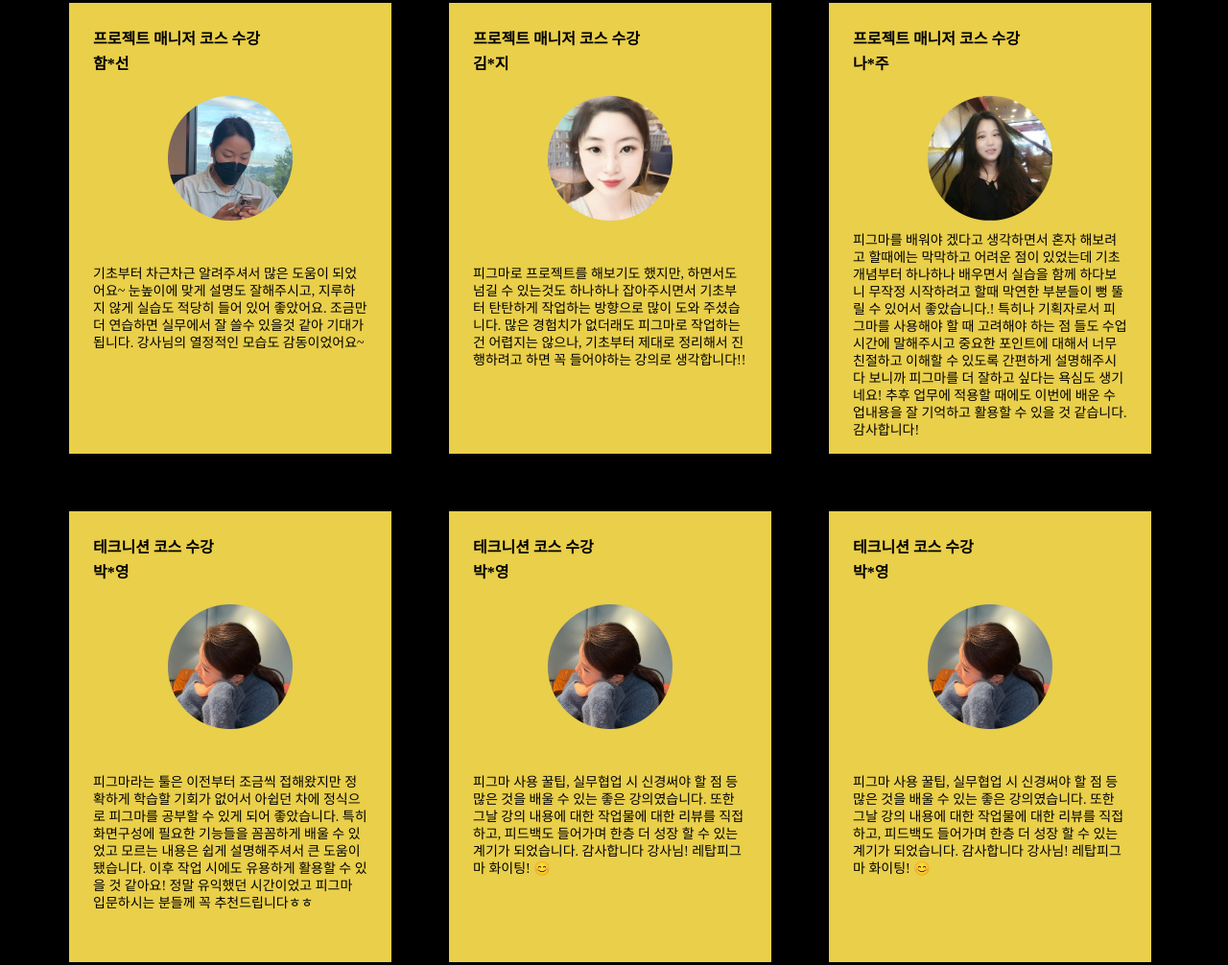
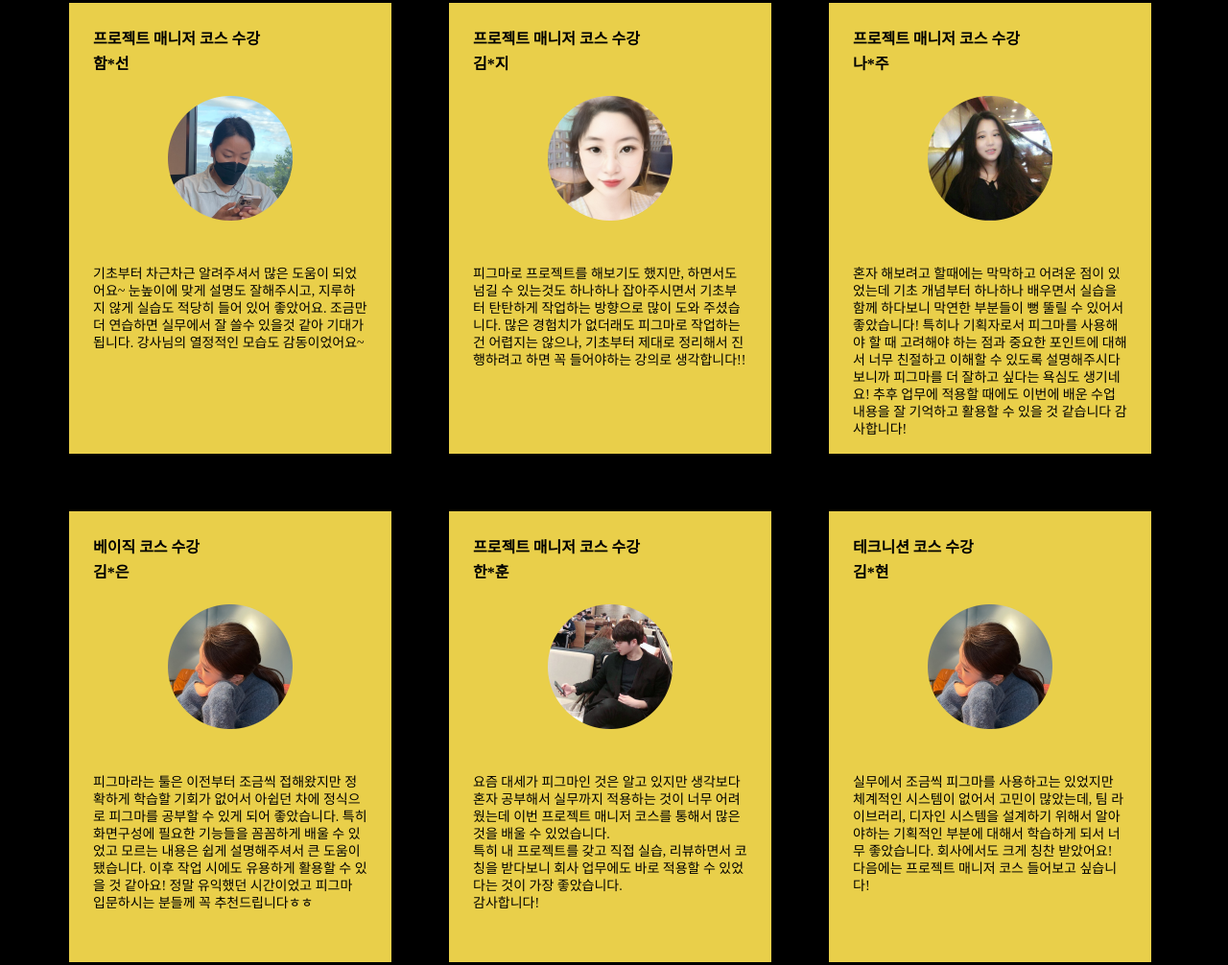
Before and after one commit to bichina/letapefigma, a plain HTML site: page sub/review.html in a window 1280 px wide. Shown: the part 1047-2053 px from the top of the page at 96% size. Drawn offline with Linux system fonts and the light colour scheme; a web font is replaced by a local one.

Commit message:
수정사항반영

```diff
--- a/css/class.css
+++ b/css/class.css
@@ -120,12 +120,14 @@
     min-width: 1280px;
     background-color: #000;
     overflow: hidden;
+    z-index: -2;
 }
 .bgLine {
     position: absolute;
     width: 100%;
     height: 1px;
     background-color:#212121;
+    z-index: -1;
 }
 .bgLine1 {
     top: 151px;
@@ -190,7 +192,7 @@
     padding: 0 77px 0 23px;
 }
 .serviceImg3 {
-    width: 700px;
+    width: 759px;
     height: 350px;
     float: right;
 }
--- a/css/common.css
+++ b/css/common.css
@@ -164,6 +164,7 @@
     font-weight: 300;
     font-size: 16px;
     line-height: 20px;
+    transform: skewskew(-0.1deg);
 }
 .body16Regular {
     font-family: 'NanumSquare';
@@ -171,6 +172,7 @@
     font-weight: 400;
     font-size: 16px;
     line-height: 26px;
+    transform: skew(-0.1deg);
 }
 .body16Bold {
     font-family: 'NanumSquare';
@@ -178,6 +180,7 @@
     font-weight: 700;
     font-size: 16px;
     line-height: 26px;
+    transform: skew(-0.1deg);
 }
 .body16ExtraBold {
     font-family: 'NanumSquare';
@@ -185,6 +188,7 @@
     font-weight: 800;
     font-size: 16px;
     line-height: 26px;
+    transform: skew(-0.1deg);
 }
 .subtextLight {
   font-family: 'NanumSquare';
--- a/m/css/common.css
+++ b/m/css/common.css
@@ -297,7 +297,7 @@
     top: 0;
     bottom: 0;
     background: #1F1E23;
-    opacity: 0.85;
+    opacity: 0.95;
     color: #fff;
     transition: 250ms;
   }
--- a/sub/review.html
+++ b/sub/review.html
@@ -98,18 +98,16 @@
             <div class="reviewBox">
                 <p class="body16Bold">프로젝트 매니저 코스 수강</p>
                 <p class="body16Bold">나*주</p>
-                <img src="./../images/review/06_Na_heyjoo.png" alt="수강생 사진" style="padding-bottom: 12px;">
+                <img src="./../images/review/06_Na_heyjoo.png" alt="수강생 사진">
                 <p class="subtextRegular">
-                    피그마를 배워야 겠다고 생각하면서 혼자 해보려고 할때에는 막막하고 어려운 점이 있었는데
-                    기초 개념부터 하나하나 배우면서 실습을 함께 하다보니 무작정 시작하려고 할때 막연한 부분들이 뻥 뚤릴 수  있어서 좋았습니다.!
-                    특히나 기획자로서 피그마를 사용해야 할 때  고려해야 하는 점 들도 수업시간에 말해주시고
-                    중요한 포인트에 대해서 너무 친절하고 이해할 수 있도록 간편하게 설명해주시다 보니까 피그마를 더 잘하고 싶다는 욕심도 생기네요!
-                    추후 업무에 적용할 때에도 이번에 배운 수업내용을 잘 기억하고 활용할 수 있을 것 같습니다. 감사합니다!
+                    혼자 해보려고 할때에는 막막하고 어려운 점이 있었는데 기초 개념부터 하나하나 배우면서 실습을 함께 하다보니 막연한 부분들이 뻥 뚤릴 수  있어서 좋았습니다!
+                    특히나 기획자로서 피그마를 사용해야 할 때  고려해야 하는 점과 중요한 포인트에 대해서 너무 친절하고 이해할 수 있도록 설명해주시다 보니까 피그마를 더 잘하고 싶다는 욕심도 생기네요!
+                    추후 업무에 적용할 때에도 이번에 배운 수업내용을 잘 기억하고 활용할 수 있을 것 같습니다  감사합니다!
                 </p>
             </div>
             <div class="reviewBox">
-                <p class="body16Bold">테크니션 코스 수강</p>
-                <p class="body16Bold">박*영</p>
+                <p class="body16Bold">베이직 코스 수강</p>
+                <p class="body16Bold">김*은</p>
                 <img src="./../images/review/02_park_jiyong.png" alt="수강생 사진">
                 <p class="subtextRegular">
                     피그마라는 툴은 이전부터 조금씩 접해왔지만 정확하게 학습할 기회가 없어서 아쉽던 차에 정식으로 피그마를 공부할 수 있게 되어 좋았습니다.
@@ -117,23 +115,23 @@
                     이후 작업 시에도 유용하게 활용할 수 있을 것 같아요! 정말 유익했던 시간이었고 피그마 입문하시는 분들께 꼭 추천드립니다ㅎㅎ
             </div>
             <div class="reviewBox">
-                <p class="body16Bold">테크니션 코스 수강</p>
-                <p class="body16Bold">박*영</p>
-                <img src="./../images/review/02_park_jiyong.png" alt="수강생 사진">
+                <p class="body16Bold">프로젝트 매니저 코스 수강</p>
+                <p class="body16Bold">한*훈</p>
+                <img src="./../images/review/08_Han_hoon.png" alt="수강생 사진">
                 <p class="subtextRegular">
-                    피그마 사용 꿀팁, 실무협업 시 신경써야 할 점 등 많은 것을 배울 수 있는 좋은 강의였습니다.
-                    또한 그날 강의 내용에 대한 작업물에 대한 리뷰를 직접하고,
-                    피드백도 들어가며 한층 더 성장 할 수 있는 계기가 되었습니다. 감사합니다 강사님! 레탑피그마 화이팅! 😊
+                    요즘 대세가 피그마인 것은 알고 있지만 생각보다 혼자 공부해서 실무까지 적용하는 것이 너무 어려웠는데 이번 프로젝트 매니저 코스를 통해서 많은 것을 배울 수 있었습니다. <br>
+                    특히 내 프로젝트를 갖고 직접 실습, 리뷰하면서 코칭을 받다보니 회사 업무에도 바로 적용할 수 있었다는 것이 가장 좋았습니다. <br>
+                    감사합니다!
                 </p>
             </div>
             <div class="reviewBox">
                 <p class="body16Bold">테크니션 코스 수강</p>
-                <p class="body16Bold">박*영</p>
+                <p class="body16Bold">김*현</p>
                 <img src="./../images/review/02_park_jiyong.png" alt="수강생 사진">
                 <p class="subtextRegular">
-                    피그마 사용 꿀팁, 실무협업 시 신경써야 할 점 등 많은 것을 배울 수 있는 좋은 강의였습니다.
-                    또한 그날 강의 내용에 대한 작업물에 대한 리뷰를 직접하고,
-                    피드백도 들어가며 한층 더 성장 할 수 있는 계기가 되었습니다. 감사합니다 강사님! 레탑피그마 화이팅! 😊
+                    실무에서 조금씩 피그마를 사용하고는 있었지만 체계적인 시스템이 없어서 고민이 많았는데,
+                    팀 라이브러리, 디자인 시스템을 설계하기 위해서 알아야하는 기획적인 부분에 대해서 학습하게 되서 너무 좋았습니다.  회사에서도 크게 칭찬 받았어요!
+                    다음에는 프로젝트 매니저 코스 들어보고 싶습니다!
                 </p>
             </div>
 
```
Also changed, not shown: index.html (+1 -0 lines), m/index.html (+3 -3 lines), sub/class4.html (+1 -1 lines), sub/contact.html (+1 -0 lines), images/class/lf_class4_service_img3.png, images/class/lf_class4_service_img4.png (added), images/review/08_Han_hoon.png (added).
